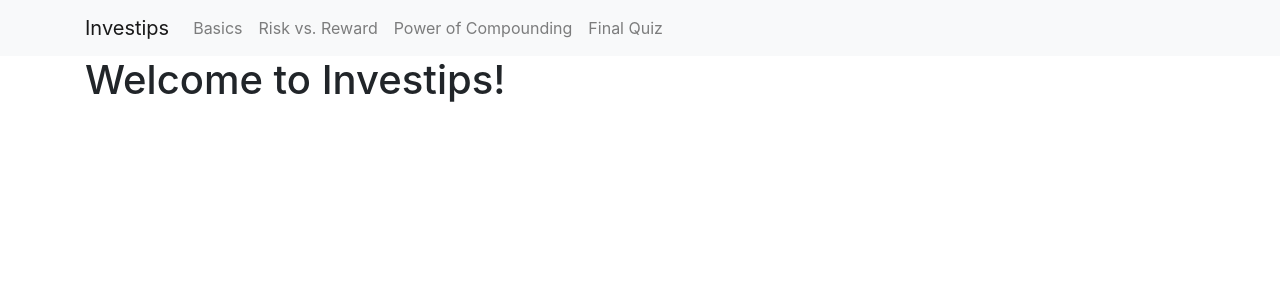
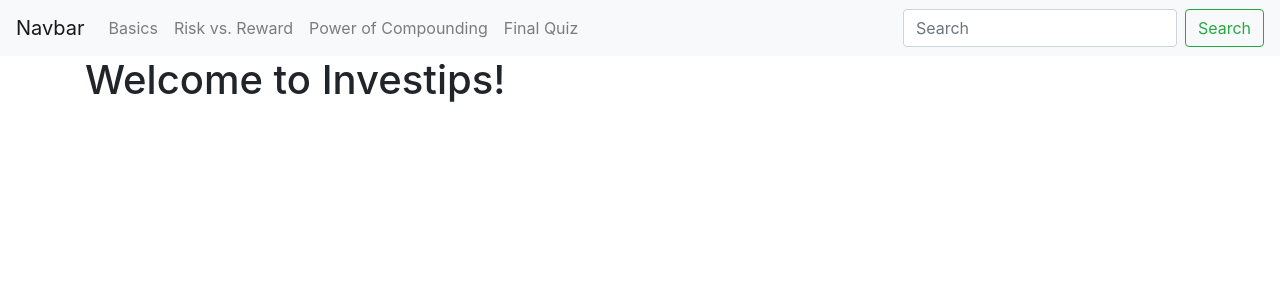
Before and after one commit to Mzisbrod/investips, a Flask app: page / in a window 1280 px wide. Shown: the top 300 px of the page. Run offline with Flask 3, Linux system fonts and the light colour scheme; some libraries are stand-ins or nearby versions.

Commit message:
Omer's commit, helped build routes and layout.html, class.html

```diff
--- a/server.py
+++ b/server.py
@@ -1,4 +1,25 @@
 from flask import Flask, render_template, request, jsonify
+
+
+classes_content = {
+    'basics': {
+        'title': 'Introduction to HTML',
+        'text_content': 'HTML is the standard markup language for creating Web pages.',
+        'video_content': 'https://www.example.com/html_intro_video'
+    },
+    'risk_vs_reward': {
+        'title': 'Introduction to HTML',
+        'text_content': 'HTML is the standard markup language for creating Web pages.',
+        'video_content': 'https://www.example.com/html_intro_video'
+    },
+    'compounding': {
+        'title': 'Introduction to CSS',
+        'text_content': 'CSS is a language that describes the style of an HTML document.',
+        'video_content': 'https://www.example.com/css_intro_video'
+    },
+    # Add more classes as needed
+}
+
 
 
 app = Flask(__name__)
@@ -7,5 +28,13 @@
 def main():
     return render_template('main.html')
 
+@app.route('/class/<class_name>')
+def class_info(class_name):
+    content = classes_content.get(class_name, None)
+    if content:
+        return render_template('class.html', content=content)
+    else:
+        return "Class not found", 404
+
 if __name__ == '__main__':
     app.run(debug=True)
--- /dev/null
+++ b/templates/class.html
@@ -0,0 +1,5 @@
+{% extends "layout.html" %}
+{% block content %}
+    <div><h1>{{ content.title }}</h1></div>
+    <br>
+{% endblock %}
--- a/templates/layout.html
+++ b/templates/layout.html
@@ -15,26 +15,28 @@
       <link rel="stylesheet" href="https://stackpath.bootstrapcdn.com/bootstrap/4.2.1/css/bootstrap.min.css">
       <link rel="stylesheet" href="{{url_for('static', filename='main.css')}}">
 
-      <title>Welcome to Investips!</title>
+      <title>InvesTIPS</title>
   </head>
   <body>
     <nav class="navbar navbar-expand-lg navbar-light bg-light">
-      <div class="container">
-        <a class="navbar-brand" href="/hello">Investips</a>
-        <button class="navbar-toggler" type="button" data-bs-toggle="collapse" data-bs-target="#navbarNavAltMarkup" aria-controls="navbarNavAltMarkup" aria-expanded="false" aria-label="Toggle navigation">
-          <span class="navbar-toggler-icon"></span>
+        <a class="navbar-brand" href="#">Navbar</a>
+        <button class="navbar-toggler" type="button" data-toggle="collapse" data-target="#navbarSupportedContent" aria-controls="navbarSupportedContent" aria-expanded="false" aria-label="Toggle navigation">
+        <span class="navbar-toggler-icon"></span>
         </button>
-        <div class="collapse navbar-collapse" id="navbarNavAltMarkup">
-          <div class="navbar-nav">
-              <a class="nav-link" href="/">Basics</a>
-              <a class="nav-link" href="/hello/class">Risk vs. Reward</a>
-              <a class="nav-link" href="/people">Power of Compounding</a>
-              <a class="nav-link" href="/people">Final Quiz</a>
-          </div>
+
+        <div class="collapse navbar-collapse" id="navbarSupportedContent">
+        <div class="navbar-nav mr-auto">
+            <a class="nav-link" href="{{ url_for('class_info', class_name='basics') }}">Basics</a>
+            <a class="nav-link" href="{{ url_for('class_info', class_name='risk_vs_reward') }}">Risk vs. Reward</a>
+            <a class="nav-link" href="{{ url_for('class_info', class_name='compounding') }}">Power of Compounding</a>
+            <a class="nav-link" href="/#">Final Quiz</a>
         </div>
-      </div>
+        <form class="form-inline my-2 my-lg-0">
+            <input class="form-control mr-sm-2" type="search" placeholder="Search" aria-label="Search">
+            <button class="btn btn-outline-success my-2 my-sm-0" type="submit">Search</button>
+        </form>
+        </div>
     </nav>
-
     <div class="container">
         {% block content %}
         {% endblock %}
```
